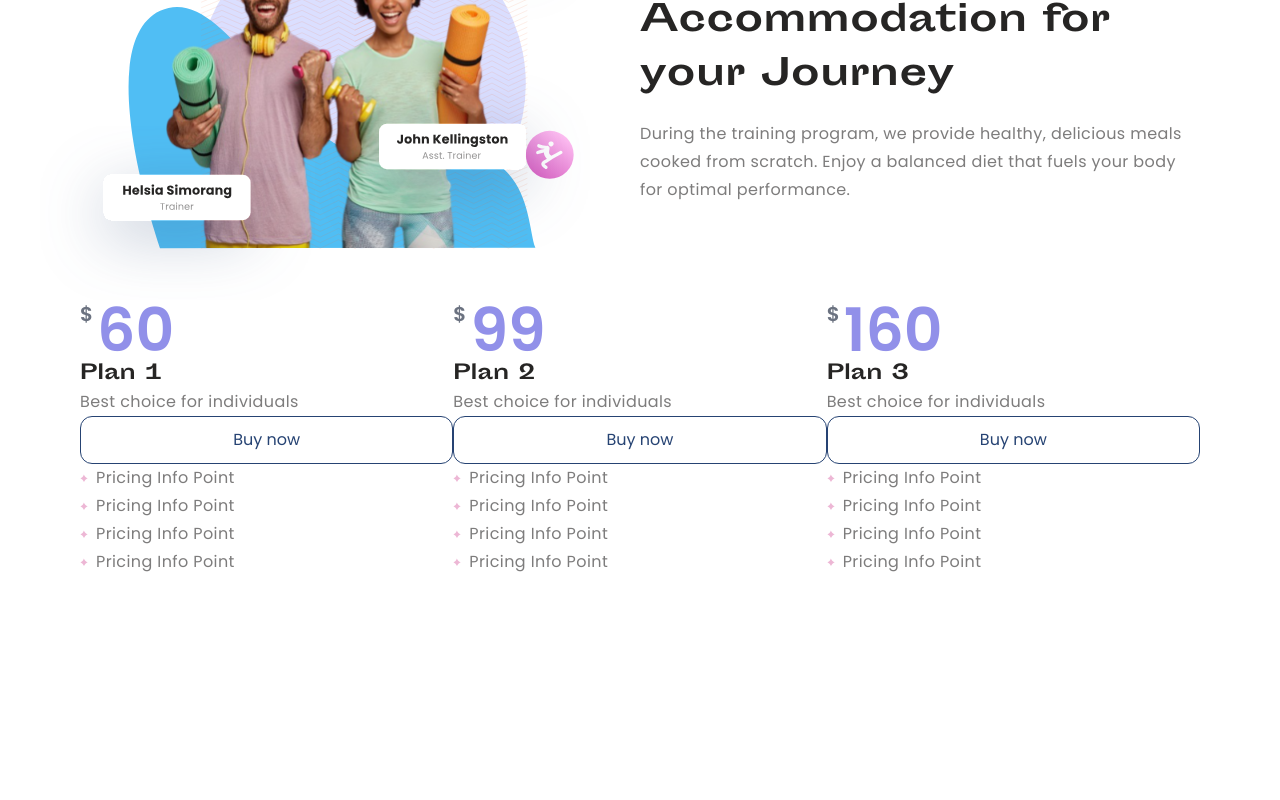
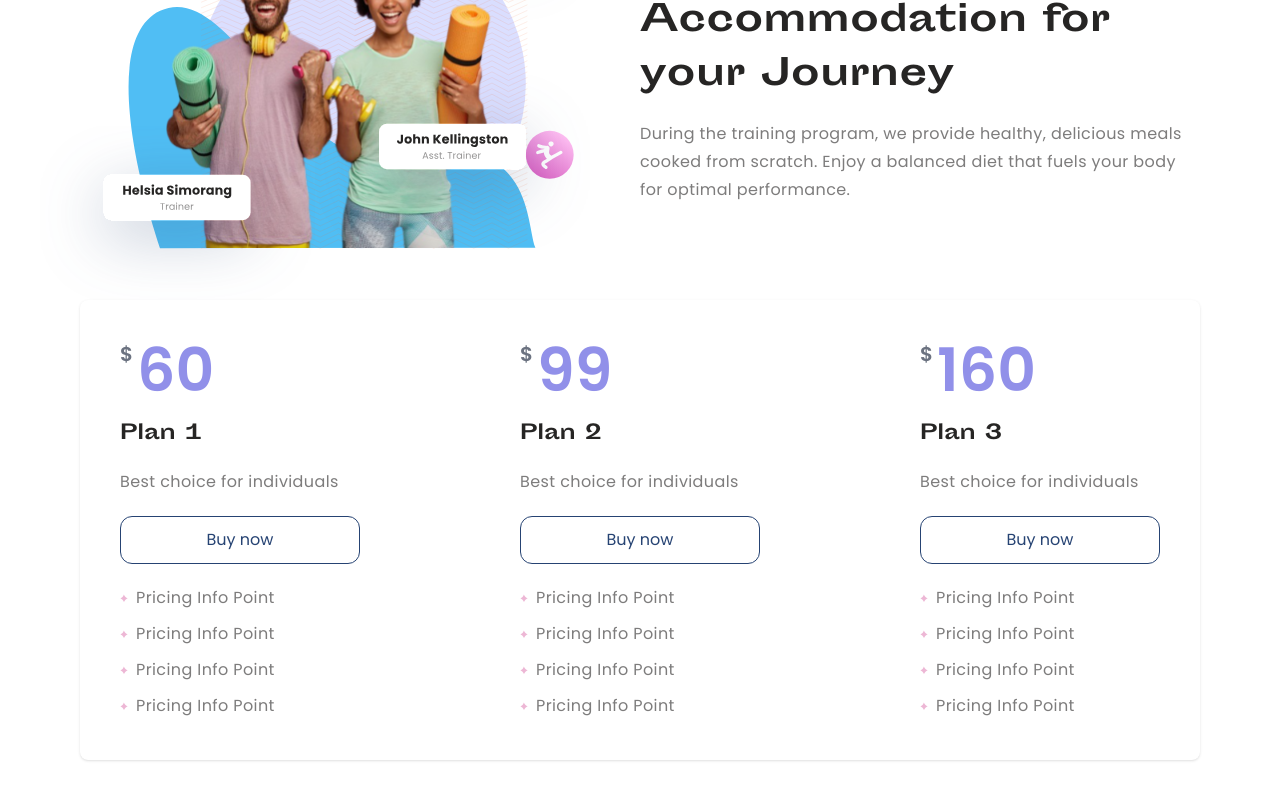
Before and after one commit to sohanemon/helsia-bootcamp, a Next.js app: page / in a window 1280 px wide. Shown: the part 2219-3019 px from the top of the page. Built offline with nearby package versions, Linux system fonts and the light colour scheme.

Commit message:
Jun 15, 2023, 12:28 AM

```diff
--- a/src/app/pricing.tsx
+++ b/src/app/pricing.tsx
@@ -5,7 +5,7 @@ import Image from 'next/image';
 
 export default function Pricing() {
   return (
-    <section className='grid grid-cols-3 bg-white'>
+    <section className='grid grid-cols-3 gap-20 bg-white rounded-lg shadow'>
       {data.map((el, idx) => (
         <PricingCard {...el} key={el.price} idx={idx + 1} />
       ))}
@@ -20,7 +20,7 @@ const PricingCard = ({
   idx,
 }: (typeof data)[2] & { idx: number }) => {
   return (
-    <div>
+    <div className='p-10 space-y-5'>
       <div className='flex gap-1'>
         <span className='text-xl font-semibold text-gray-500'>$</span>
         <p className='text-6xl font-semibold text-themeIndigo-light'>{price}</p>
@@ -28,7 +28,7 @@ const PricingCard = ({
       <Heading className='text-xl'>Plan {idx}</Heading>
       <GrayText>Best choice for individuals</GrayText>
       <Button outline>Buy now</Button>
-      <ul>
+      <ul className='space-y-2'>
         {Array.from(Array(4)).map((el, idx) => (
           <li key={idx} className='flex gap-2'>
             <Image
```
